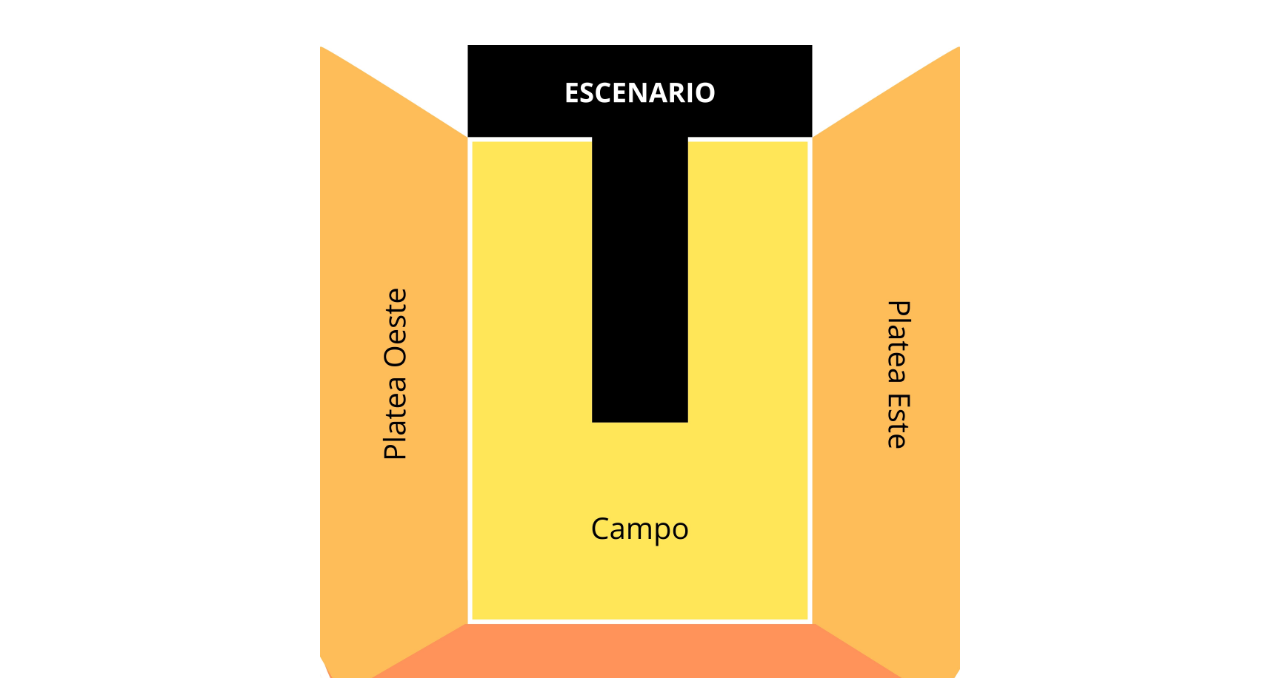
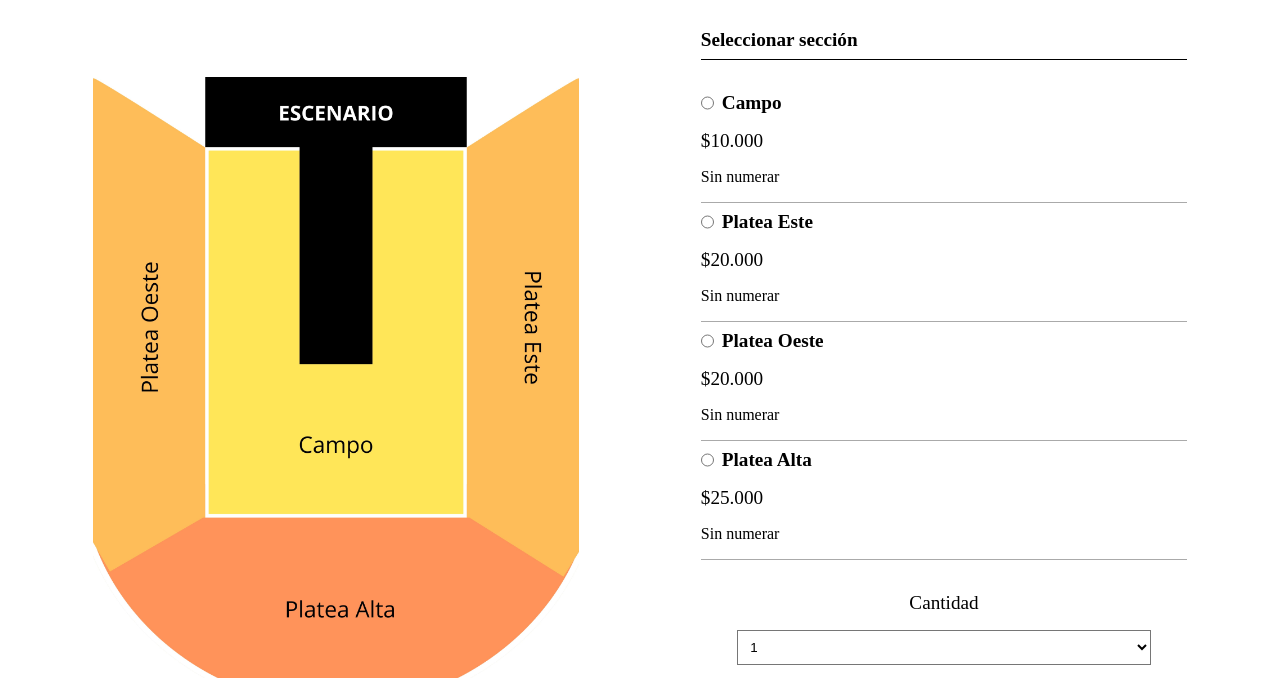
Before and after one commit to ASchneider23/Proyecto-Final, a plain HTML site: page Compra/index.html in a window 1280 px wide. Shown: the part 83-761 px from the top of the page. Drawn offline with Linux system fonts and the light colour scheme.

Commit message:
Estilos responsive

```diff
--- a/Compra/index.html
+++ b/Compra/index.html
@@ -5,6 +5,7 @@
     <meta http-equiv="X-UA-Compatible" content="IE=edge">
     <meta name="viewport" content="width=device-width, initial-scale=1.0">
     <link rel="stylesheet" href="./styles.css">
+    <link rel="stylesheet" href="./responsive.css">
     <title>Ubicaciones</title>
 </head>
 
--- /dev/null
+++ b/Compra/responsive.css
@@ -0,0 +1,17 @@
+/* Breakpoint para pc */
+@media (min-width: 936px) {
+    .seating-map {
+        margin: 2rem;
+        display: flex;
+        flex-direction: row;
+    }
+
+    #img-seating {
+        width: 40%;
+    }
+
+    .aside {
+        margin-top: 5rem;
+        width: 40%;;
+    }
+}
--- a/Compra/styles.css
+++ b/Compra/styles.css
@@ -200,7 +200,8 @@ label {
 } */
 
 .seating-map {
-    display: grid;
+    margin-bottom: 5rem;
+    display: flex;
     flex-direction: column;
 }
 
@@ -212,10 +213,8 @@ label {
 
 /* Ubicaciones */
 .aside {
-    margin: 0 auto 5rem;
-    width: 80%;
-    display: flex;
-    justify-self: flex-start;
+    margin: 0 auto;
+    width: 60%;
 }
 
 h3 {
@@ -230,6 +229,10 @@ h3 {
     flex-direction: row;
 }
 
+input[type=radio] {
+    accent-color: red;
+}
+
 #price-container {
     padding: 1rem 0;
     margin-bottom: 0.5rem;
@@ -239,6 +242,13 @@ h3 {
 }
 
 #tickets-container {
+    margin: 0 auto;
+    width: 100%;
+    display: flex;
+    flex-direction: column;
+    justify-content: center;
+    align-items: center;
+    text-align: center;
     margin-top: 2rem;
 }
 
@@ -248,8 +258,12 @@ label {
 }
 
 h4,
+select {
+    margin-bottom: 1rem;
+}
+
+h4,
 h5 {
-    padding-left: 1.2rem;
     font-weight: 300;
 }
 
@@ -266,13 +280,7 @@ h5,
 select,
 #btn-continue {
     padding: 0.5rem;
-    margin-left: 1.2rem;
-    width: 14rem;
-}
-
-select {
-    margin-top: 0.5rem;
-    margin-bottom: 1rem;
+    width: 85%;
 }
 
 /* Footer */
```
Also changed, not shown: Confirmacion/index.html (+1 -0 lines), Confirmacion/responsive.css (added, +85 -0 lines), Confirmacion/styles.css (+6 -1 lines).
